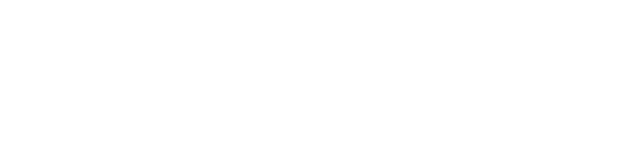
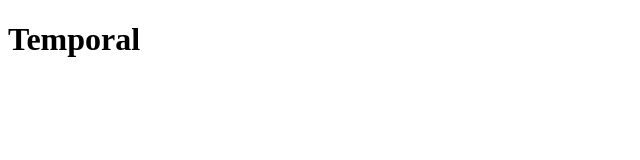
Before and after one commit to BlackHoleMX12892/BlackHoleMX.github.io, a plain HTML site: page index.html in a window 1280 px wide. Shown: the whole page, without its empty margins (0-640 px from the left). Drawn offline with Linux system fonts and the light colour scheme.

Commit message:
Update index.html

```diff
--- a/index.html
+++ b/index.html
@@ -6,6 +6,6 @@
     <title>Document</title>
 </head>
 <body>
-
+    <h1>Temporal</h1>
 </body>
 </html>
```
